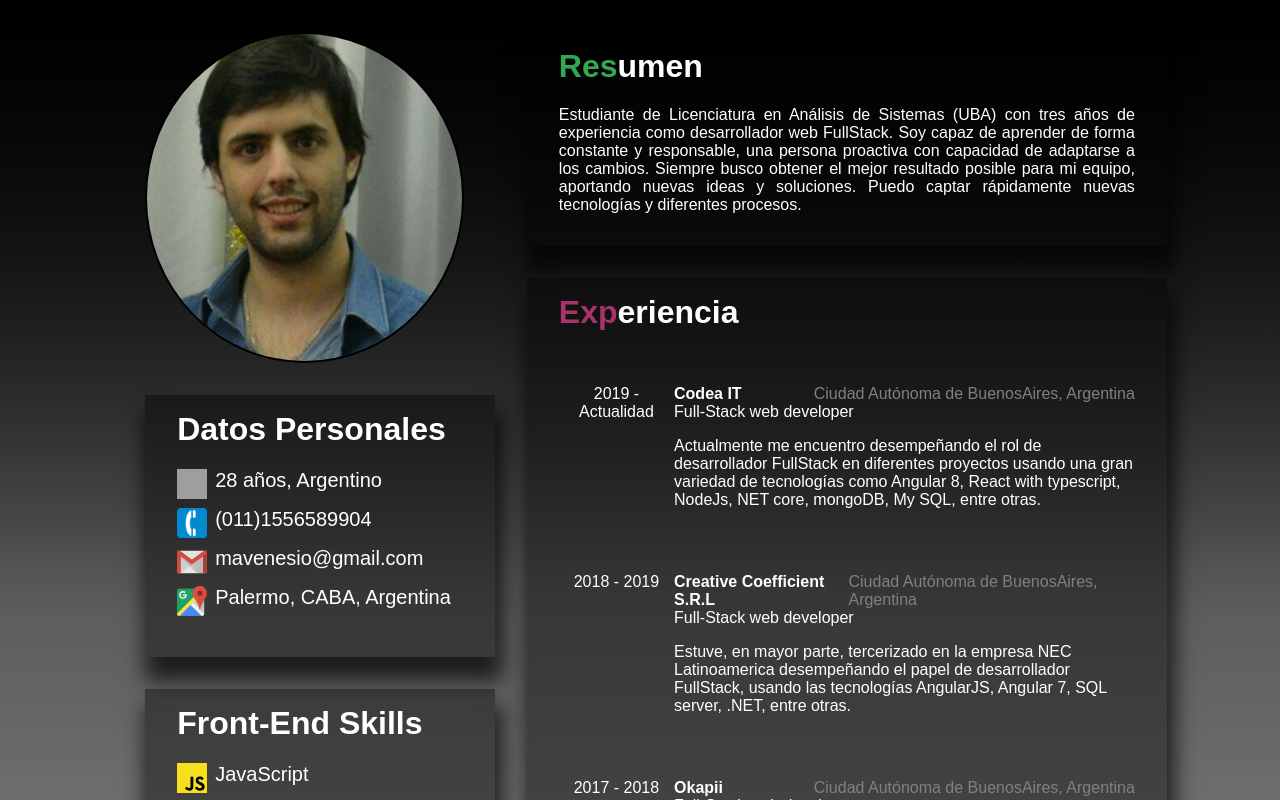
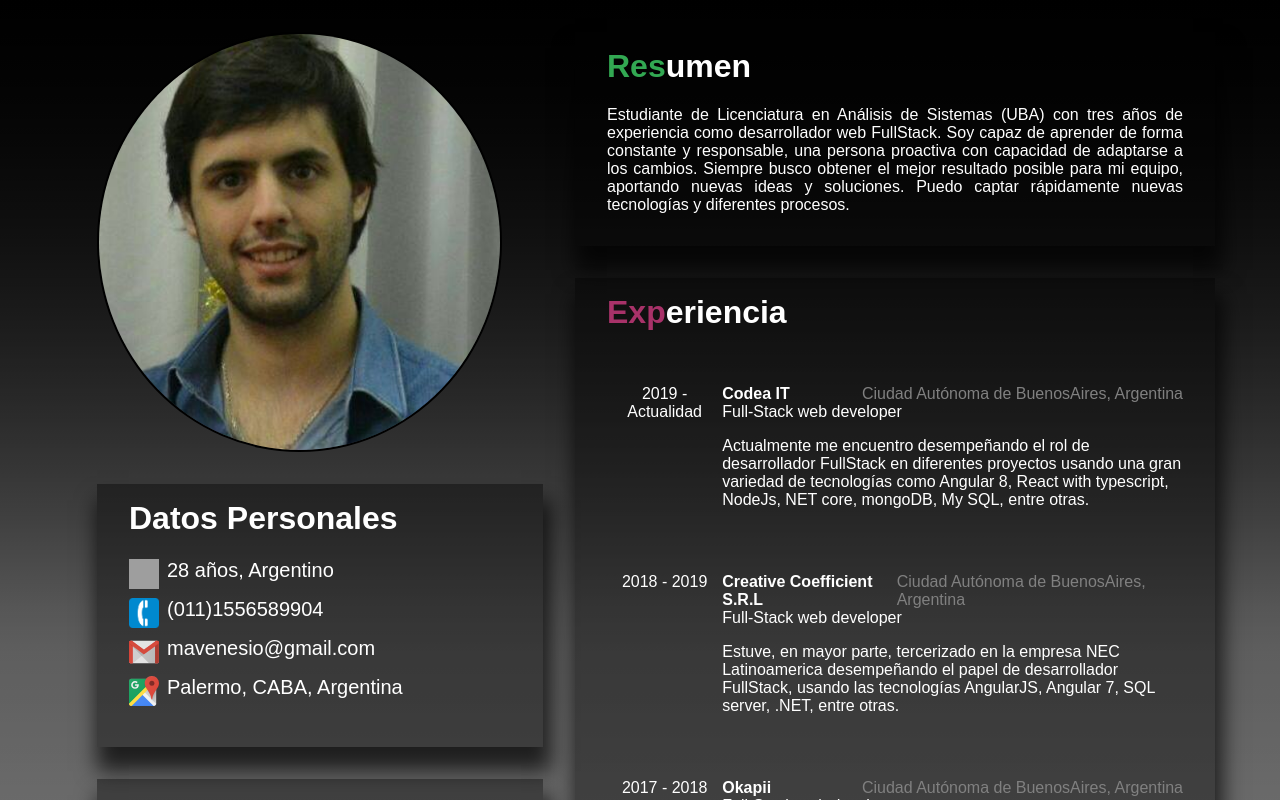
Before and after one commit to mavenesio/cv-online, a React (Create React App) app: page / in a window 1280 px wide. Shown: the top 800 px of the page. Built offline with nearby package versions, Linux system fonts and the light colour scheme; grey boxes are pictures that could not be loaded.

Commit message:
add min-width to the card

```diff
--- a/src/Components/Atoms/Card/Card.js
+++ b/src/Components/Atoms/Card/Card.js
@@ -9,6 +9,7 @@ const CardContainer = styled.div`
     display: flex;
     padding: 1rem 2rem 2rem 2rem;
     width:100%;
+    min-width:350px;
     flex-direction:column;
     color:white;
 `;
```
